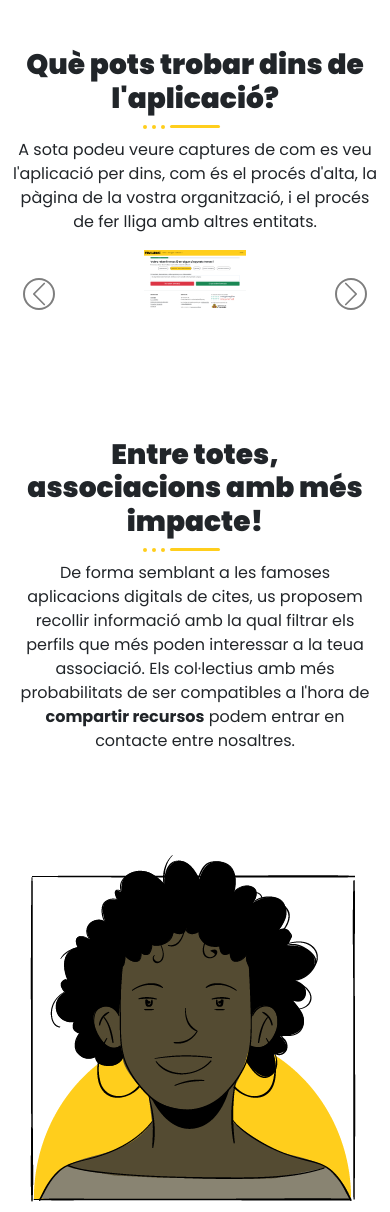
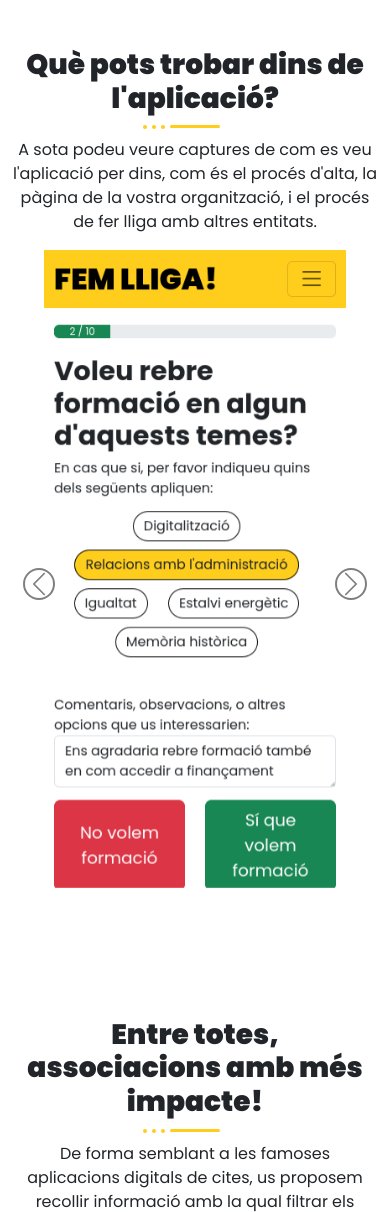
Before and after one commit to transversalcoop/femlliga, a Django app: page / in a window 390 px wide. Shown: the part 958-2170 px from the top of the page. Run offline with Django 4.2, Linux system fonts and the light colour scheme; parts of the project's set-up code (start-up, migrations or seed data) failed here and were passed over; some libraries are stand-ins or nearby versions.

Commit message:
Updated screenshots with new app features; added mobile screenshots too

```diff
--- a/femlliga/static/style.css
+++ b/femlliga/static/style.css
@@ -450,3 +450,13 @@ nav .nav-link.active {
 .fw-black {
     font-weight: 900;
 }
+
+.carousel-padding {
+    padding: 0 120px;
+}
+
+@media (max-width: 768px) {
+    .carousel-padding {
+        padding: 0 20px;
+    }
+}
--- a/femlliga/templates/femlliga/index.html
+++ b/femlliga/templates/femlliga/index.html
@@ -66,11 +66,12 @@
   <div class="container">
     <div class="row mt-3">
       <div id="carousel-screenshots" class="carousel slide" data-bs-ride="carousel">
-        <div style="padding: 0 120px;">
+        <div class="carousel-padding">
           <div class="carousel-inner overflow-hidden" style=" padding: 0 0 30px 0;">
             {% for i in range(1, 7) %}
             <div class="carousel-item{% if i == 1 %} active{% endif %}">
-              <img src="{{ static("screenshots-carousel/"+str(i)+".png") }}" class="d-block w-100" alt="">
+              <img src="{{ static("screenshots-carousel/"+str(i)+".png") }}" class="d-none d-md-block w-100" alt="">
+              <img src="{{ static("screenshots-carousel/"+str(i)+"_mobil.png") }}" class="d-block d-md-none w-100" alt="">
             </div>
             {% endfor %}
           </div>
```
Also changed, not shown: femlliga/static/screenshots-carousel/1.png, femlliga/static/screenshots-carousel/1_mobil.png (added), femlliga/static/screenshots-carousel/2.png, femlliga/static/screenshots-carousel/2_mobil.png (added), femlliga/static/screenshots-carousel/3.png, femlliga/static/screenshots-carousel/3_mobil.png (added), femlliga/static/screenshots-carousel/4.png, femlliga/static/screenshots-carousel/4_mobil.png (added), femlliga/static/screenshots-carousel/5.png, femlliga/static/screenshots-carousel/5_mobil.png (added), femlliga/static/screenshots-carousel/6.png, femlliga/static/screenshots-carousel/6_mobil.png (added).
